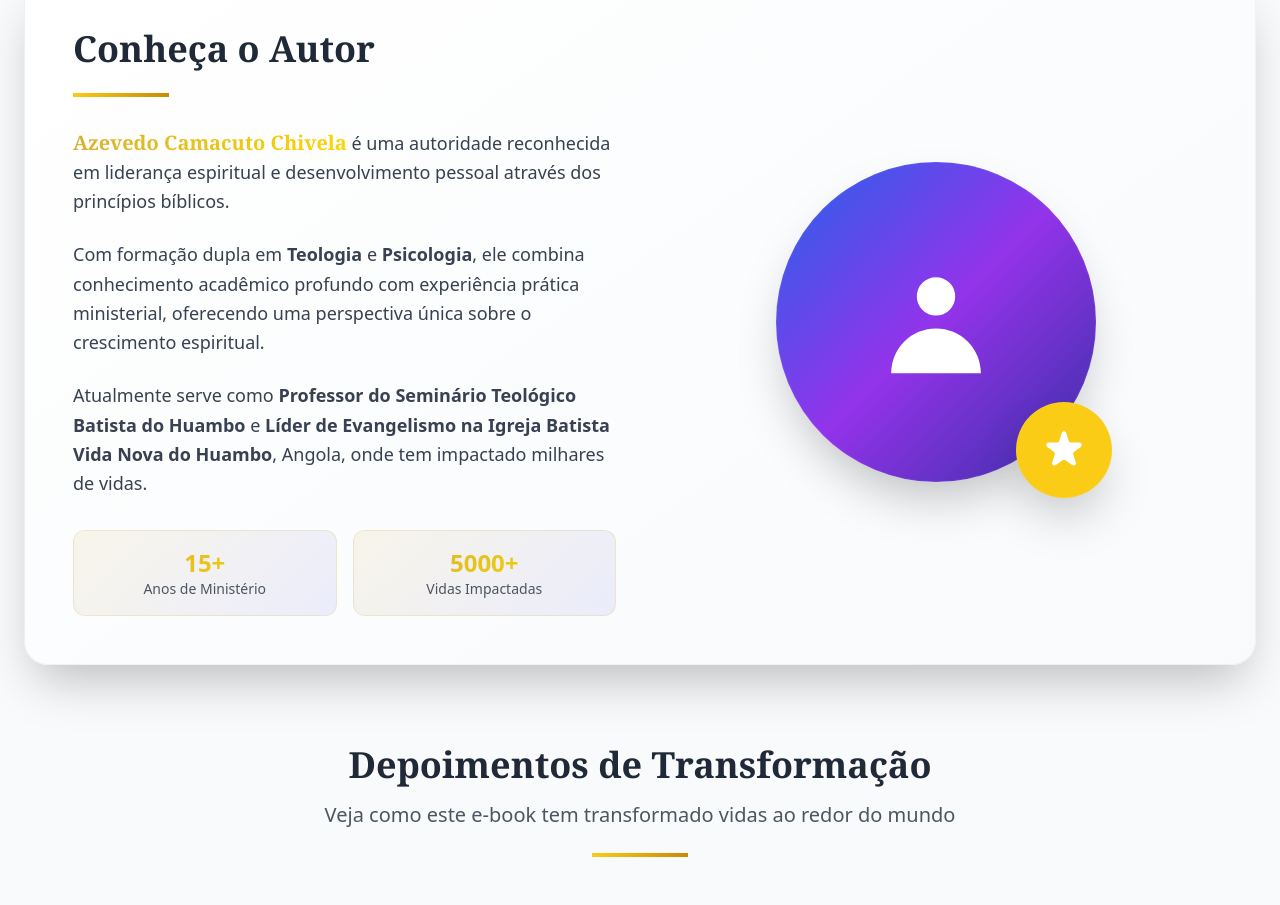
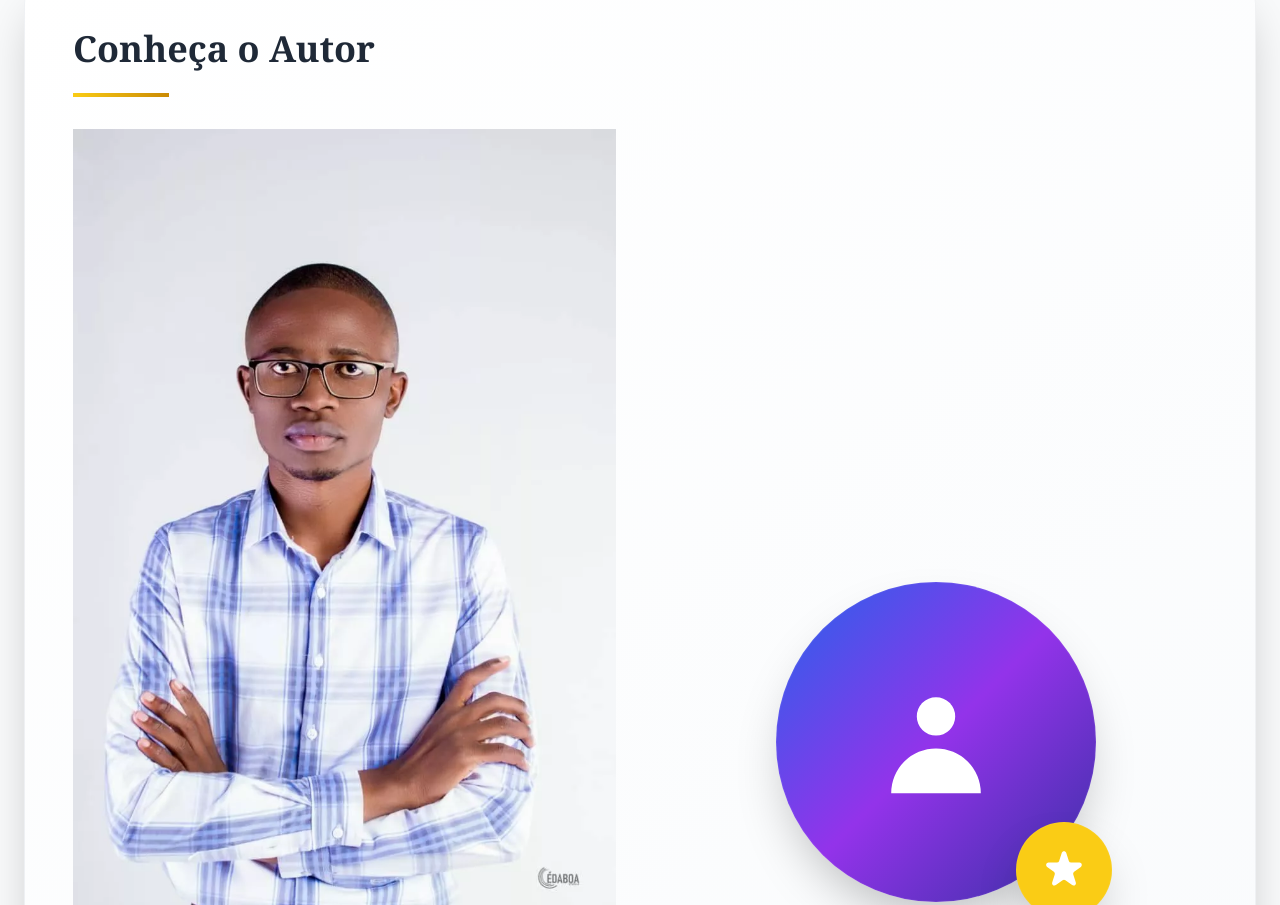
Before and after one commit to AChivela/Principios, a plain HTML site: page index.html in a window 1280 px wide. Shown: the part 2894-3799 px from the top of the page. Drawn offline with nearby package versions, Linux system fonts and the light colour scheme.

Commit message:
Update index.html

```diff
--- a/index.html
+++ b/index.html
@@ -388,6 +388,9 @@
                         <div class="w-24 h-1 bg-gradient-to-r from-yellow-400 to-yellow-600 mb-8"></div>
 
                         <div class="space-y-6 text-lg leading-relaxed text-gray-700">
+                            <div class="author-image">
+                    <img src="imagens/imagem Azevedo.webp" alt="Azevedo Chivela">
+                </div>
                             <p>
                                 <strong class="golden-accent font-serif text-xl">Azevedo Camacuto Chivela</strong> é uma autoridade reconhecida em liderança espiritual e desenvolvimento pessoal através dos princípios bíblicos.
                             </p>
```
